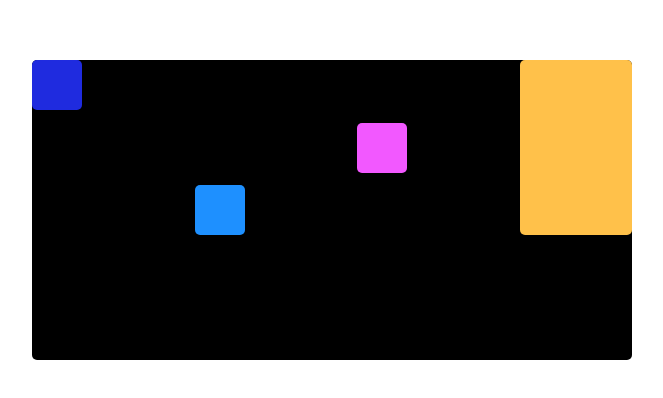
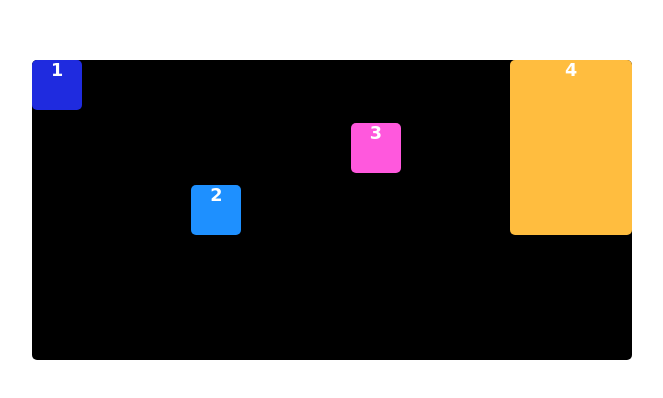
Before and after one commit to Nehimy/align-self-example, a plain HTML site: page index.html in a window 1280 px wide. Shown: the part 190-588 px from the top of the page, without its empty margins (308-971 px from the left). Drawn offline with Linux system fonts and the light colour scheme.

Commit message:
change color css

```diff
--- a/style.css
+++ b/style.css
@@ -9,12 +9,16 @@
   box-sizing: border-box;
 }
 
+@import url('https://fonts.googleapis.com/css2?family=Lilita+One&family=Lumanosimo&display=swap');
+
  :root {
   --light-blue: #1e90ff;
   --darck-blue: #1f2bdf;
   --black: #000;
-  --pink: #f258ff;
-  --yellow: #ffc14a;
+  --pink: #ff58dd;
+  --yellow: #ffbd3f;
+  --lilac: #5c2eff;
+  --white:#ffff;
  }
 
  body {
@@ -34,6 +38,13 @@
      height: 300px;
      background: var(--black);
      border-radius:5px;
+     color: var(--white);
+     font-family: 'Lilita One', cursive;
+     font-family: 'Lumanosimo', cursive;
+
+     text-align: center;
+     font-weight: bold;
+     font-size: 1.1rem;
  }
 
 .element-1 {
```
Also changed, not shown: index.html (+4 -0 lines).
